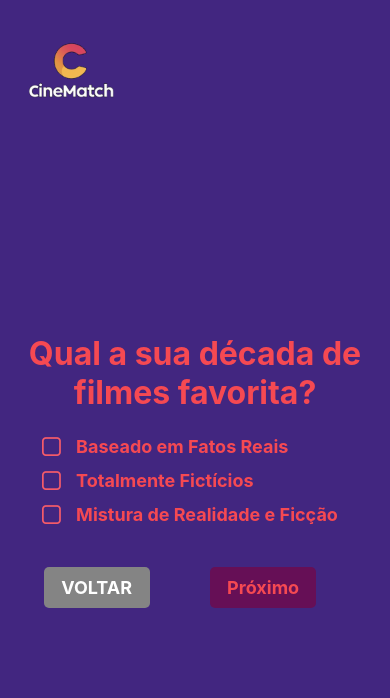
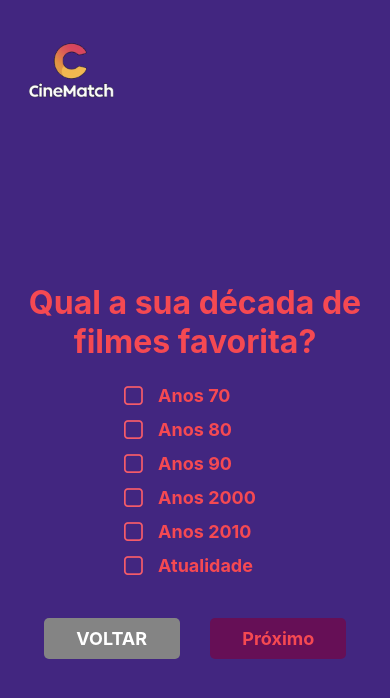
Before and after one commit to Vidottolv/Cinematch_Front, a React Native app in the folder cinematch/: screen /screenthree in a window 390 px wide. Shown: the top 698 px of the page. Built offline with nearby package versions, Linux system fonts and the light colour scheme.

Commit message:
correções simples e retirada da animação

```diff
--- a/cinematch/pages/quizScreens/commonStyle.js
+++ b/cinematch/pages/quizScreens/commonStyle.js
@@ -37,7 +37,7 @@ const styles = StyleSheet.create({
         paddingVertical: 10,
         paddingHorizontal: 40,
         borderRadius: 5,
-        width:'35%',
+        width:'45%',
     },
     startButtonText: {
         color: '#F54952',
@@ -50,7 +50,7 @@ const styles = StyleSheet.create({
         paddingVertical: 10,
         paddingHorizontal: 40,
         borderRadius: 5,
-        width:'35%'
+        width:'45%'
     },
     backButtonText: {
         color: '#FFF',
--- a/cinematch/pages/quizScreens/screenOne/screen.js
+++ b/cinematch/pages/quizScreens/screenOne/screen.js
@@ -15,7 +15,7 @@ const QuizScreenOne = () => {
 
     return(
     <Animatable.View
-        animation={'lightSpeedIn'}
+        // animation={'lightSpeedIn'}
         style={styles.subContainer}>
         <Image
             source={require('../../../assets/cinematch_logo.png')}
@@ -30,7 +30,7 @@ const QuizScreenOne = () => {
                         style={styles.backButton}>
                         <Text style={styles.backButtonText}>VOLTAR</Text>
                     </TouchableOpacity>
-                    <View style={{ width:'20%' }}></View>
+                    <View style={{ width:'10%' }}></View>
                     <TouchableOpacity
                         onPress={() => navigation.navigate('screentwo')}
                         style={styles.startButton}>
--- a/cinematch/pages/quizScreens/screenThree/function.js
+++ b/cinematch/pages/quizScreens/screenThree/function.js
@@ -8,9 +8,12 @@ const AgeMovieSelection = () => {
     //#region CONSTS
     const [selectedAgeMovie, setSelectedAgeMovie] = useState(null);
     const agemovies = [
-        { label: 'Baseado em Fatos Reais', value: 1 },
-        { label: 'Totalmente Fictícios', value: 2 },
-        { label: 'Mistura de Realidade e Ficção', value: 3 }];
+      { label: 'Anos 70', value: 1 },
+      { label: 'Anos 80', value: 2 },
+      { label: 'Anos 90', value: 3 },
+      { label: 'Anos 2000', value: 4 },
+      { label: 'Anos 2010', value: 5 },
+      { label: 'Atualidade', value: 6 },];
     const handleCheckboxChange = (value) => {
         setSelectedAgeMovie(value);
       };
--- a/cinematch/pages/quizScreens/screenThree/screen.js
+++ b/cinematch/pages/quizScreens/screenThree/screen.js
@@ -15,7 +15,7 @@ const QuizScreenThree = () => {
 
     return(
     <Animatable.View
-        animation={'lightSpeedIn'}
+        // animation={'lightSpeedIn'}
         style={styles.subContainer}>
         <Image
             source={require('../../../assets/cinematch_logo.png')}
@@ -30,8 +30,9 @@ const QuizScreenThree = () => {
                         style={styles.backButton}>
                         <Text style={styles.backButtonText}>VOLTAR</Text>
                     </TouchableOpacity>
-                    <View style={{ width:'20%' }}></View>
+                    <View style={{ width:'10%' }}></View>
                     <TouchableOpacity
+                        onPress={() => navigation.navigate('screenfour')}
                         style={styles.startButton}>
                         <Text style={styles.startButtonText}>Próximo</Text>
                     </TouchableOpacity>
--- a/cinematch/pages/quizScreens/screenTwo/function.js
+++ b/cinematch/pages/quizScreens/screenTwo/function.js
@@ -8,9 +8,9 @@ const StoryTypeSelection = () => {
     //#region CONSTS
     const [selectedStoryType, setSelectedStoryType] = useState(null);
     const storyTypes = [
-        { label: 'Baseado em Fatos Reais', value: 1 },
-        { label: 'Totalmente Fictícios', value: 2 },
-        { label: 'Mistura de Realidade e Ficção', value: 3 }];
+      { label: 'Baseado em Fatos Reais', value: 1 },
+      { label: 'Totalmente Fictícios', value: 2 },
+      { label: 'Mistura de Realidade e Ficção', value: 3 }];
     const handleCheckboxChange = (value) => {
         setSelectedStoryType(value);
       };
--- a/cinematch/pages/quizScreens/screenTwo/screen.js
+++ b/cinematch/pages/quizScreens/screenTwo/screen.js
@@ -15,7 +15,7 @@ const QuizScreenTwo = () => {
 
     return(
     <Animatable.View
-        animation={'lightSpeedIn'}
+        // animation={'lightSpeedIn'}
         style={styles.subContainer}>
         <Image
             source={require('../../../assets/cinematch_logo.png')}
@@ -30,7 +30,7 @@ const QuizScreenTwo = () => {
                         style={styles.backButton}>
                         <Text style={styles.backButtonText}>VOLTAR</Text>
                     </TouchableOpacity>
-                    <View style={{ width:'20%' }}></View>
+                    <View style={{ width:'10%' }}></View>
                     <TouchableOpacity
                         onPress={() => navigation.navigate('screenthree')}
                         style={styles.startButton}>
```
